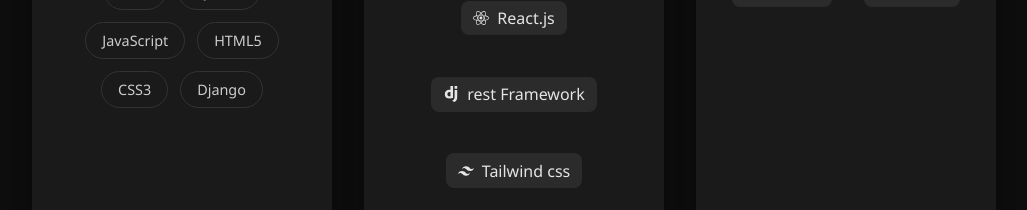
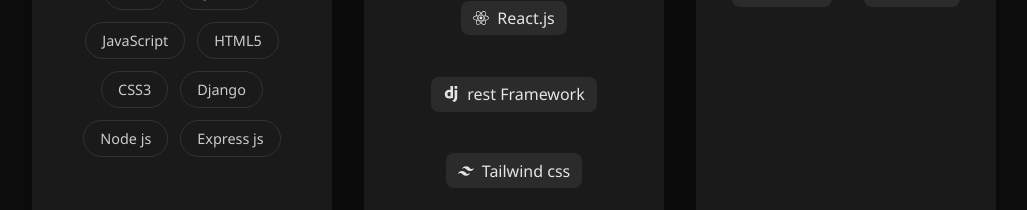
Before and after one commit to TejaVendra/Teja-vendra, a React (Vite) app: page / in a window 1280 px wide. Shown: the part 3600-3810 px from the top of the page, without its empty margins (126-1153 px from the left). Built offline with nearby package versions, Linux system fonts and the light colour scheme.

Commit message:
added skills

```diff
--- a/src/pages/Skills.jsx
+++ b/src/pages/Skills.jsx
@@ -25,6 +25,8 @@
             <span>HTML5</span>
             <span>CSS3</span>
             <span>Django</span>
+            <span>Node js</span>
+            <span>Express js</span>
           </div>
         </div>
 
```
